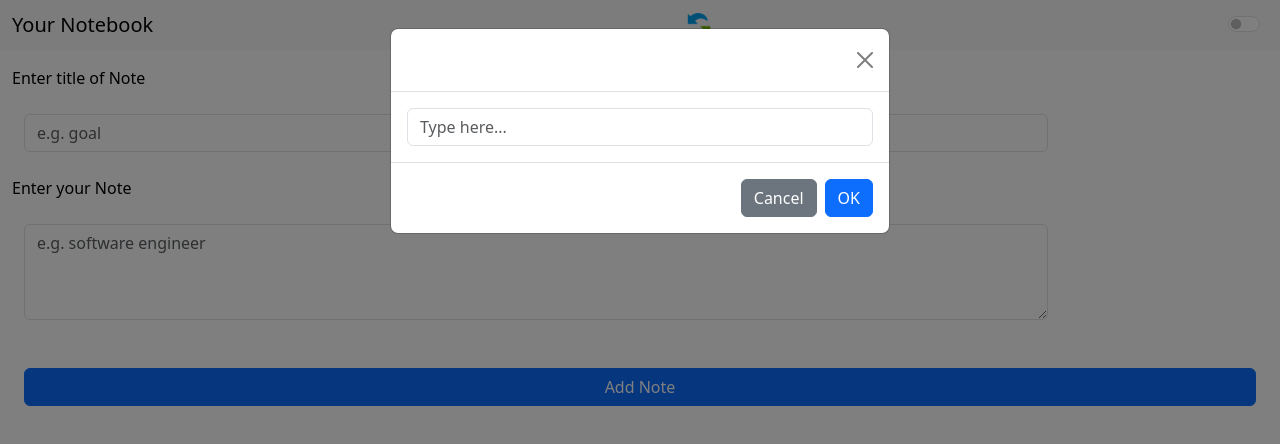
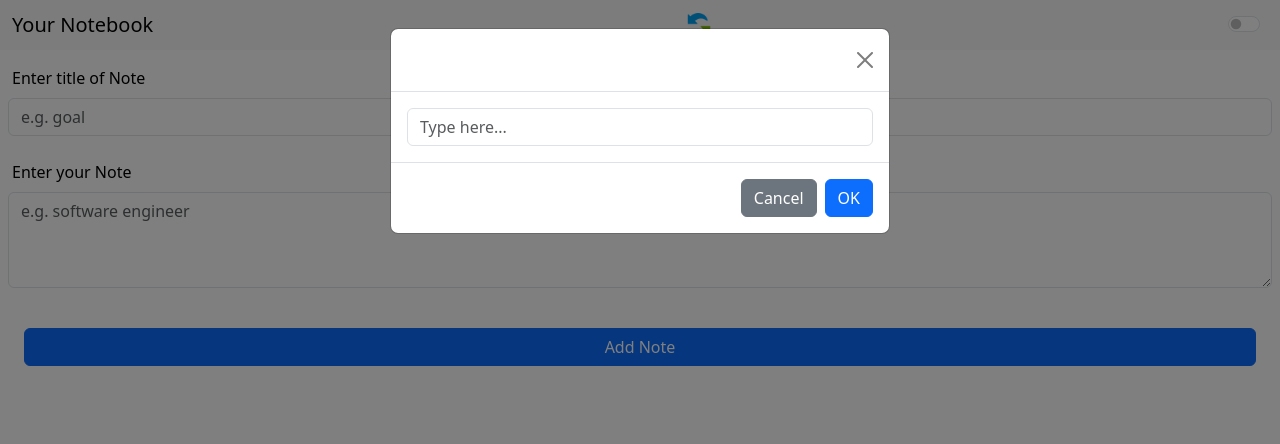
Before and after one commit to Sarthak-0108/Sticky-Notebook, a plain HTML site: page index.html in a window 1280 px wide. Drawn offline with nearby package versions, Linux system fonts and the light colour scheme.

Commit message:
Update style.css

```diff
--- a/style.css
+++ b/style.css
@@ -95,13 +95,13 @@ form,
 }
 
 #note-title {
-  margin: 1rem 1rem;
-  width: 80vw;
+  /* margin: 1rem 1rem; */
+  /* width: 80vw; */
 }
 
 #noteContent {
-  margin: 1rem 1rem;
-  width: 80vw;
+  /* margin: 1rem 1rem; */
+  /* width: 80vw; */
   height: 6rem;
 }
 
@@ -113,9 +113,6 @@ form,
   margin-left: 70%;
 }
 
-/* #aiNote-container {
-  height: 8rem;
-} */
 #add-note,
 #generateBtn,
 #aiNote-saveBtn {
```
